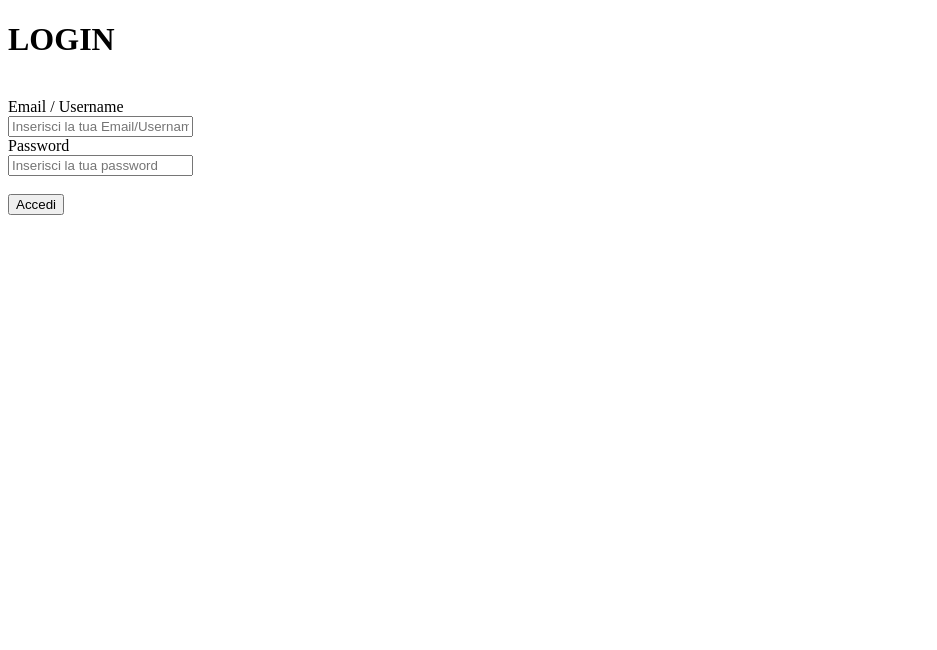
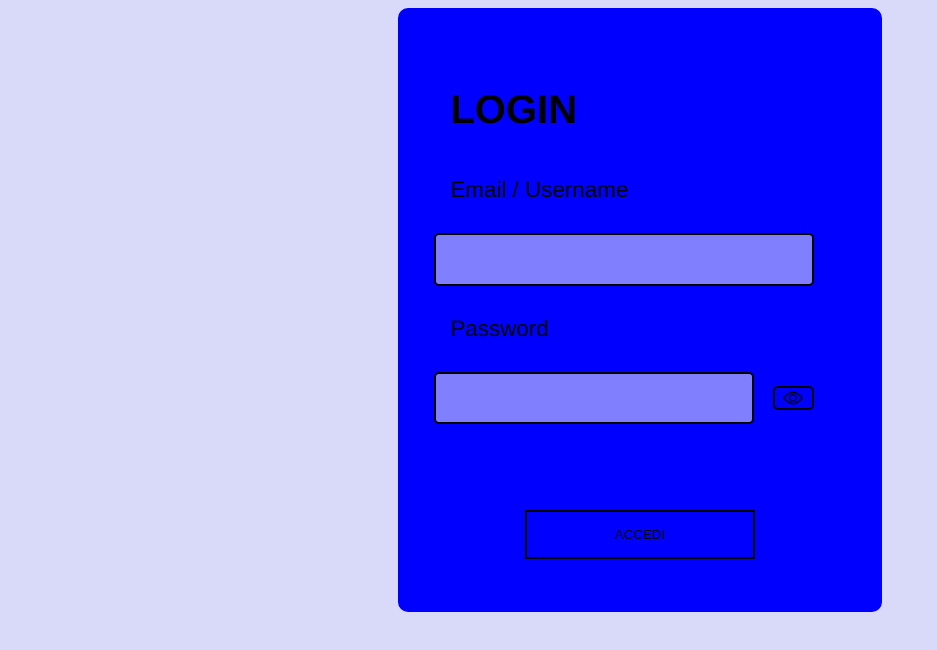
Before and after one commit to Onizuka121/UIEPE-GUI, a plain HTML site: page index.html in a window 1280 px wide. Shown: the whole page, without its empty margins (0-937 px from the left). Drawn offline with Linux system fonts and the light colour scheme; files that its build step writes are made by us from their sources; the site is published under a folder, as on GitHub Pages, so addresses that start at the root find nothing.

Commit message:
update 2

```diff
--- a/index.html
+++ b/index.html
@@ -3,8 +3,8 @@
   <head>
     <meta charset="UTF-8" />
     <meta name="viewport" content="width=device-width, initial-scale=1.0" />
-    <script src="/UIEPE-GUI-main/src/script.js"></script>
-    <link rel="stylesheet" href="/UIEPE-GUI-main/src/style.css" />
+    <script src="script.js"></script>
+    <link rel="stylesheet" href="style.css" />
     <title>LOGIN PAGE</title>
   </head>
   <body>
@@ -25,7 +25,7 @@
 
         <br>
         <div class="middle">
-          <a href="/UIEPE-GUI-main/src/home_incaricato.html"><button type="button" class="btn btn1"> Accedi </button></a>
+          <a href="home_incaricato.html"><button type="button" class="btn btn1"> Accedi </button></a>
         </div>
       </div>
     </div>
```
